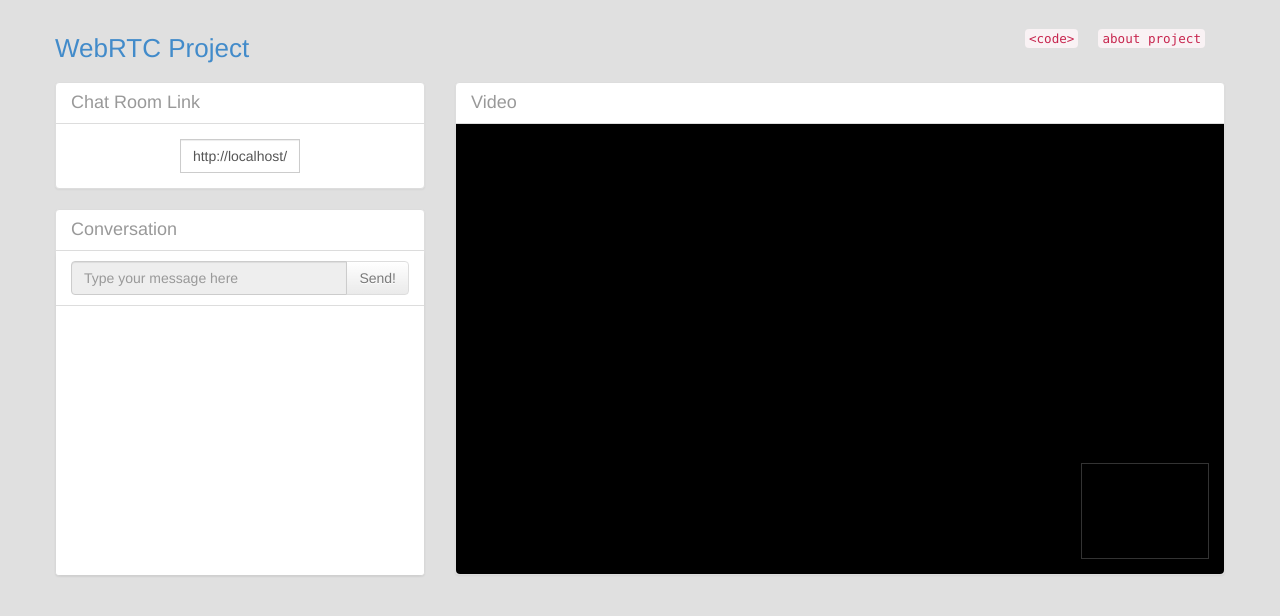
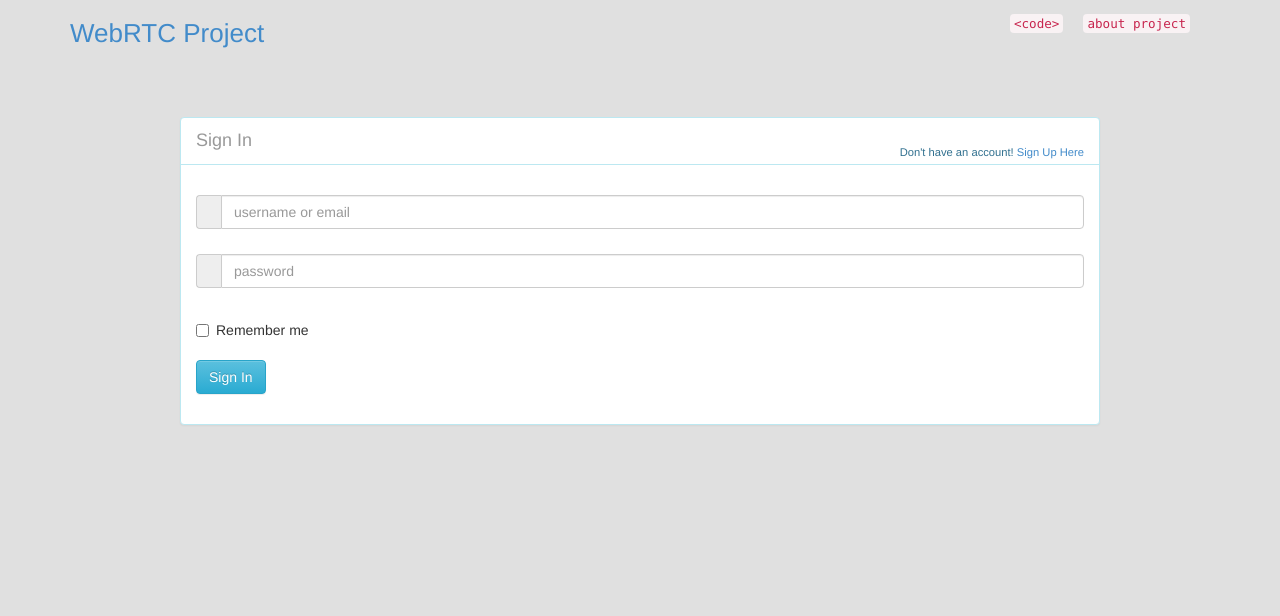
Before and after one commit to AgamAgarwal/webrtc-iith, a PHP site: page / in a window 1280 px wide. Shown: the top 616 px of the page. Run offline with PHP 8.4, Linux system fonts and the light colour scheme; some libraries are stand-ins or nearby versions.

Commit message:
started login based implementation

```diff
--- a/index.html
+++ b/chat.php
@@ -1,4 +1,10 @@
-
+<?php
+session_start();
+if(!isset($_SESSION['uid'])) {
+	header("Location: index.php");
+	exit();
+}
+?>
 <html>
 <title>
   WebRTC Project
--- /dev/null
+++ b/index.php
@@ -0,0 +1,159 @@
+<?php
+session_start();
+if(isset($_SESSION) && isset($_SESSION['uid'])) {
+	header("Location: chat.php");
+	exit();
+}
+?>
+<html>
+<title>
+  WebRTC Project
+</title>
+<head><meta http-equiv="Content-Type" content="text/html; charset=UTF-8">
+
+<script type="text/javascript" src="./files/jquery-1.10.2.min.js"></script>
+<script type="text/javascript" src="./files/bootstrap.min.js"></script>
+
+<link rel="stylesheet" href="./files/bootstrap.min.css">
+<link rel="stylesheet" href="./files/bootstrap-theme.min.css">
+<link rel="stylesheet" href="./files/player.css">
+<link rel="stylesheet" href="./files/app.css">
+</head>
+
+<body onload="init()">
+	<div class="container">
+		<nav id="nav">
+		  <a href="#" style = "font-size:26px;">WebRTC Project</a></h1>
+		  <a href="./files/documentation.pdf" style = "float:right;"><code>about project</code></a>
+		  <a href="https://github.com/AgamAgarwal/webrtc-iith/" style = "float:right;"><code>&lt;code&gt;</code></a>
+		</nav>
+		<div id="loginbox" style="margin-top:50px;" class="mainbox col-md-10 col-md-offset-1 col-sm-8 col-sm-offset-1">
+			<div class="panel panel-info" >
+					<div class="panel-heading">
+						<div class="panel-title">Sign In</div>
+						<div style="float:right; font-size: 80%; position: relative; top:-10px"> Don't have an account!
+										<a href="#" onClick="$('#loginbox').hide(); $('#signupbox').show()">
+											Sign Up Here
+										</a></div>
+					</div>
+
+					<div style="padding-top:30px" class="panel-body" >
+
+						<div style="display:none" id="login-alert" class="alert alert-danger col-sm-12"></div>
+
+						<form id="loginform" class="form-horizontal" role="form">
+
+							<div style="margin-bottom: 25px" class="input-group">
+										<span class="input-group-addon"></span>
+										<input id="login-username" type="text" class="form-control" name="username" value="" placeholder="username or email">
+									</div>
+
+							<div style="margin-bottom: 25px" class="input-group">
+										<span class="input-group-addon"></span>
+										<input id="login-password" type="password" class="form-control" name="password" placeholder="password">
+									</div>
+
+
+
+							<div class="input-group">
+									  <div class="checkbox">
+										<label>
+										  <input id="login-remember" type="checkbox" name="remember" value="1"> Remember me
+										</label>
+									  </div>
+									</div>
+
+
+
+								<div class="form-group">
+									</br>
+									<div class="col-md-9">
+										<button id="btn-signup" type="button" class="btn btn-info">Sign In</button>
+									</div>
+								</div>
+							</form>
+
+
+
+						</div>
+					</div>
+		</div>
+		<div id="signupbox" style="display:none; margin-top:50px" class="mainbox col-md-10 col-md-offset-1 col-sm-8 col-sm-offset-1">
+					<div class="panel panel-info">
+						<div class="panel-heading">
+							<div class="panel-title">Sign Up</div>
+							<div style="float:right; font-size: 85%; position: relative; top:-10px"><a id="signinlink" href="#" onclick="$('#signupbox').hide(); $('#loginbox').show()">Sign In</a></div>
+						</div>
+						<div class="panel-body" >
+							<form action="signup_submit.php" id="signupform" class="form-horizontal" role="form" method="post">
+
+								<div id="signupalert" style="display:none" class="alert alert-danger">
+									<p>Error:</p>
+									<span></span>
+								</div>
+
+
+
+								<div class="form-group">
+									<label for="email" class="col-md-3 control-label">Email</label>
+									<div class="col-md-9">
+										<input type="email" class="form-control" name="email" placeholder="Email Address">
+									</div>
+								</div>
+
+								<div class="form-group">
+									<label for="username" class="col-md-3 control-label">Username</label>
+									<div class="col-md-9">
+										<input type="text" class="form-control" name="username" placeholder="Username">
+									</div>
+								</div>
+
+								<div class="form-group">
+									<label for="firstname" class="col-md-3 control-label">First Name</label>
+									<div class="col-md-9">
+										<input type="text" class="form-control" name="firstname" placeholder="First Name">
+									</div>
+								</div>
+								<div class="form-group">
+									<label for="lastname" class="col-md-3 control-label">Last Name</label>
+									<div class="col-md-9">
+										<input type="text" class="form-control" name="lastname" placeholder="Last Name">
+									</div>
+								</div>
+
+								<div class="form-group">
+									<label for="usertype" class="col-md-3 control-label">User Type</label>
+										<div class="col-md-3">
+											<input type="radio" name="usertype" id="optionsRadios1" value="doctor" >
+											Doctor
+										</div>
+										<div class="col-md-3">
+											<input type="radio" name="usertype" id="optionsRadios2" value="student">
+											Student
+										</div>
+									</label>
+								</div>
+								<div class="form-group">
+									<label for="password" class="col-md-3 control-label">Password</label>
+									<div class="col-md-9">
+										<input type="password" class="form-control" name="password" placeholder="Password">
+									</div>
+								</div>
+
+								<div class="form-group">
+									<!-- Button -->
+									<div class="col-md-offset-3 col-md-9">
+										<button id="btn-signup" type="button" class="btn btn-info">Sign Up</button>
+									</div>
+								</div>
+
+							</form>
+						 </div>
+					</div>
+
+
+
+
+		 </div>
+	</div>
+</body></html>
```
